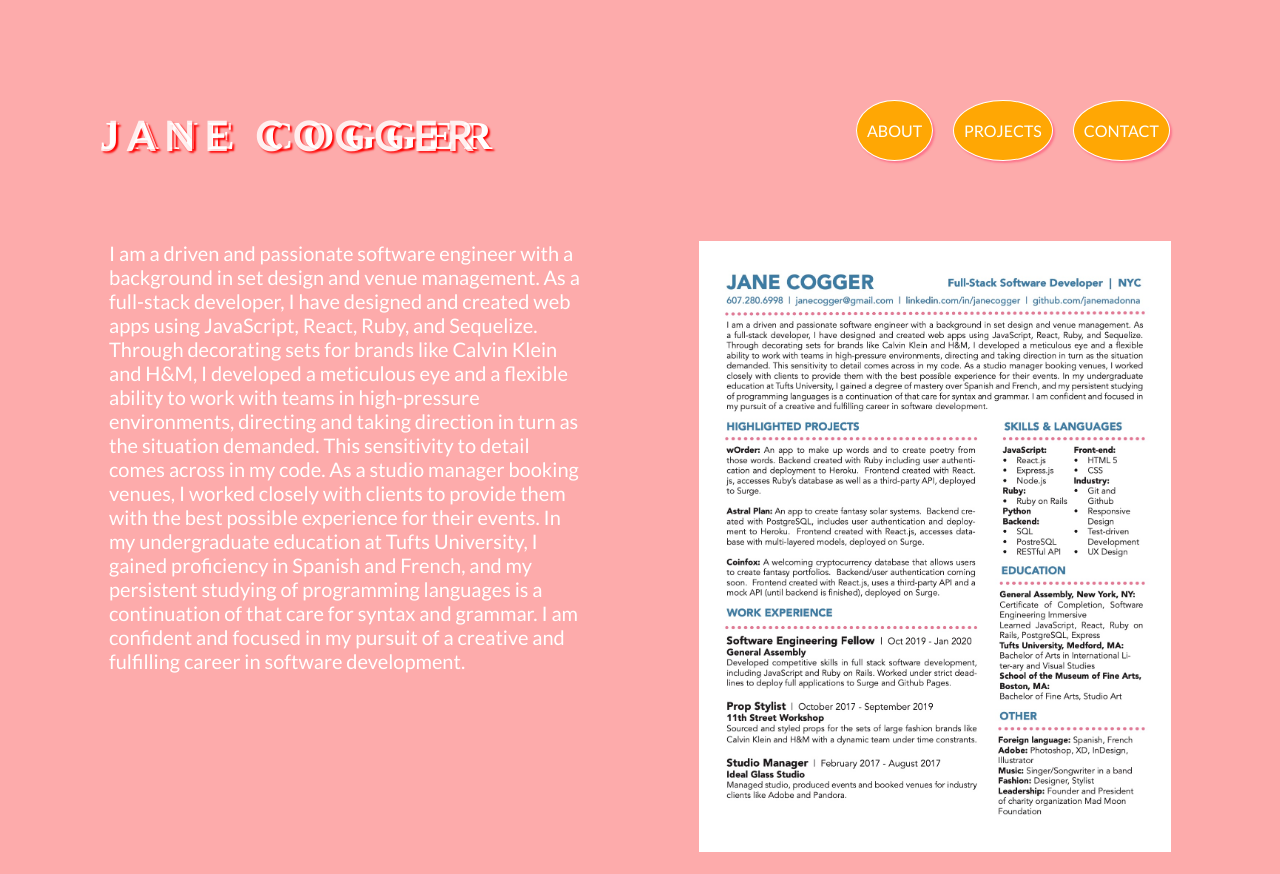
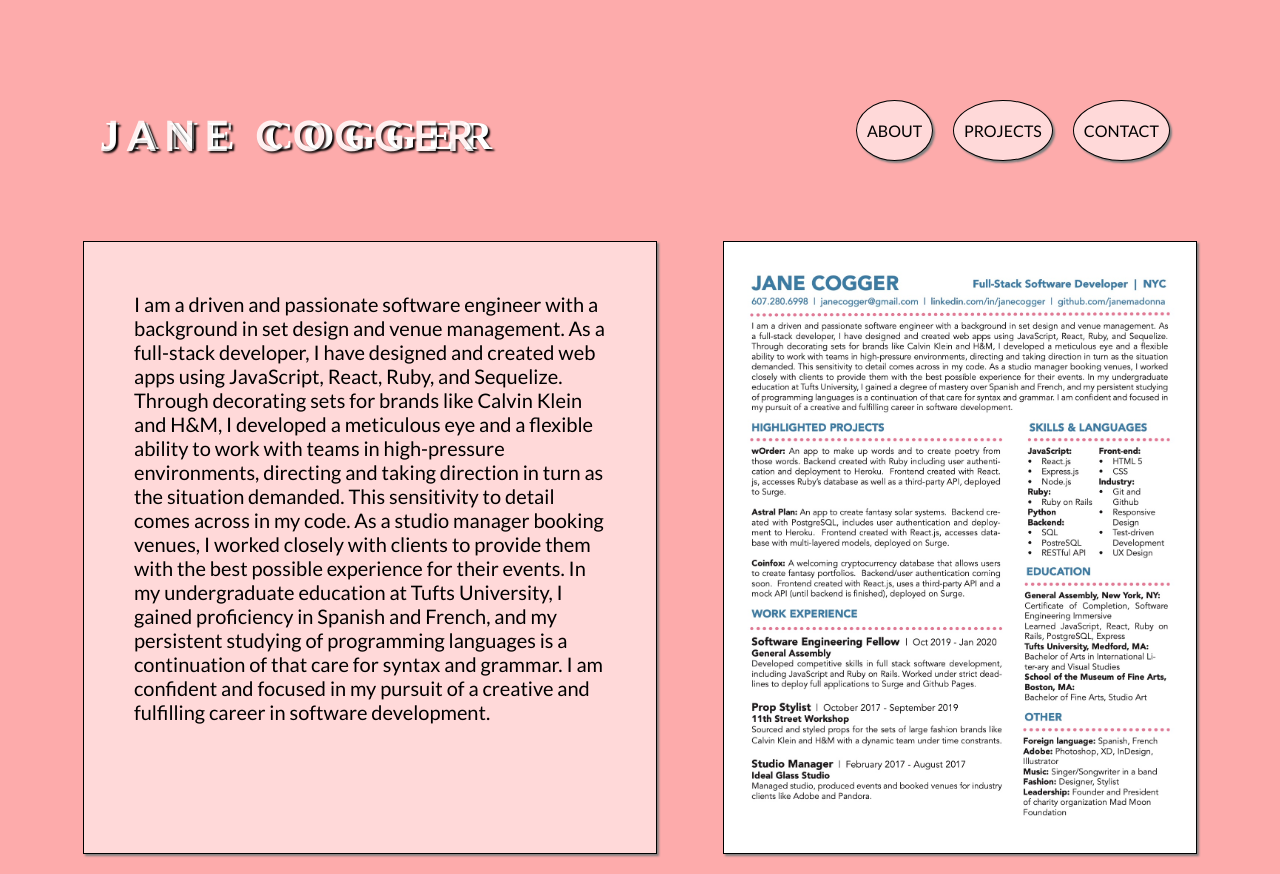
Before and after one commit to janemadonna/portfolio, a React (Create React App) app in the folder client/: page /about in a window 1280 px wide. Built offline with nearby package versions, Linux system fonts and the light colour scheme; a web font is replaced by a local one.

Commit message:
color changes

```diff
--- a/client/src/App.css
+++ b/client/src/App.css
@@ -1,7 +1,7 @@
 body {
   font-family: 'Lato', sans-serif;
   background-color: rgb(253, 171, 171);
-  color: white;
+  color: black;
   height: 100vh;
   background-size: cover;
 }
@@ -18,15 +18,15 @@ body {
   margin-top: 90px;
 }
 .nav-link {
-  color: white;
+  color: black;
   text-decoration: none;
   margin: 10px;
   display: block;
-  background-color: rgb(255, 167, 4);
+  background-color: rgb(255, 217, 217);
   padding: 20px 10px;
   border-radius: 50%;
-  border: 1px solid white;
-  box-shadow: 2px 2px 2px rgb(252, 118, 140);
+  border: 1px solid black;
+  box-shadow: 2px 2px 2px gray;
 }
 .nav-link:hover {
   color: #951111;
@@ -50,7 +50,7 @@ body {
   animation: opacity2 3s infinite;
   position: absolute;
   font-size: 20px;
-  text-shadow: 2px 2px 2px red;
+  text-shadow: 2px 2px 2px black;
 }
 
 @keyframes opacity2 {
@@ -65,7 +65,7 @@ body {
   letter-spacing: 10px;
   animation: changeopacity 3s infinite;
   font-size: 20px;
-  text-shadow: 2px 2px 2px red;
+  text-shadow: 2px 2px 2px black;
 }
 
 .projects {
@@ -78,22 +78,24 @@ body {
   display:flex;
   flex-direction: column;
   align-items: center;
-  border: 1px solid white;
-  padding: 20px;
+  border: 1px solid black;
+  box-shadow: 2px 2px 2px gray;
+  padding: 30px;
   margin: 20px;
+  background-color: rgb(255, 217, 217);
 }
 .coinfox-gif {
   width: 300px;
 }
 .project-link {
   /* text-decoration: none; */
-  color: white;
+  color: #951111;
 }
 a {
   text-decoration: none;
 }
 .project-link:hover {
-  color: #951111;
+  color: black;
 }
 
 .about {
@@ -105,12 +107,19 @@ a {
 .about img {
   width: 40%;
   margin: 20px;
+  box-shadow: 2px 2px 2px gray;
+  border: 1px solid black;
 }
 
 .about p {
   width: 40%;
   margin: 20px;
   font-size: 20px;
+  color: black;
+  background-color: rgb(255, 217, 217);
+  padding: 50px;
+  border: 1px solid black;
+  box-shadow: 2px 2px 2px gray;
 }
 
 .home {
@@ -136,6 +145,7 @@ a {
 .contact p {
   margin-top: 80px;
   font-size: 40px;
+  text-shadow: 3px 3px 2px rgb(255, 217, 217);
 }
 
 .contact img {
```
